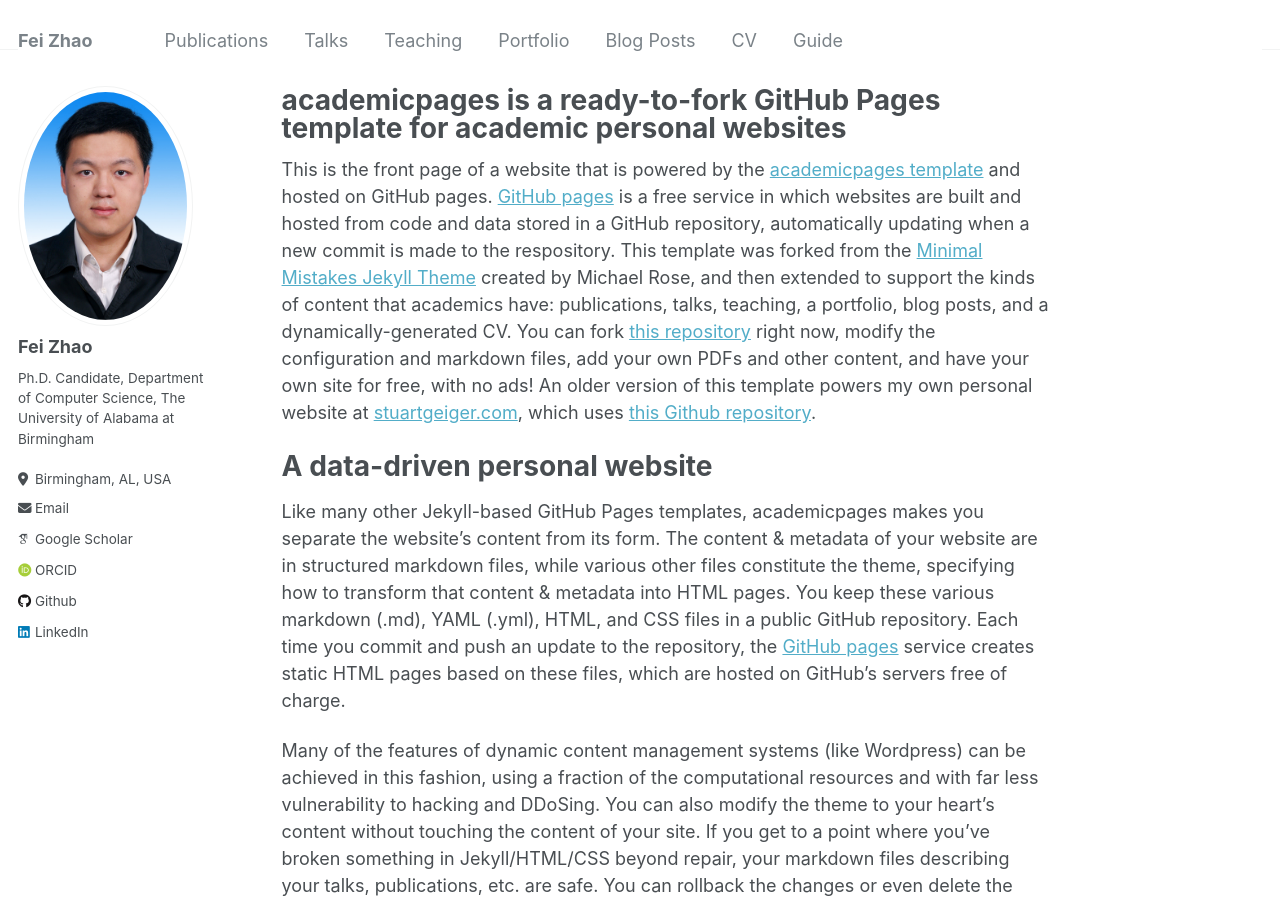
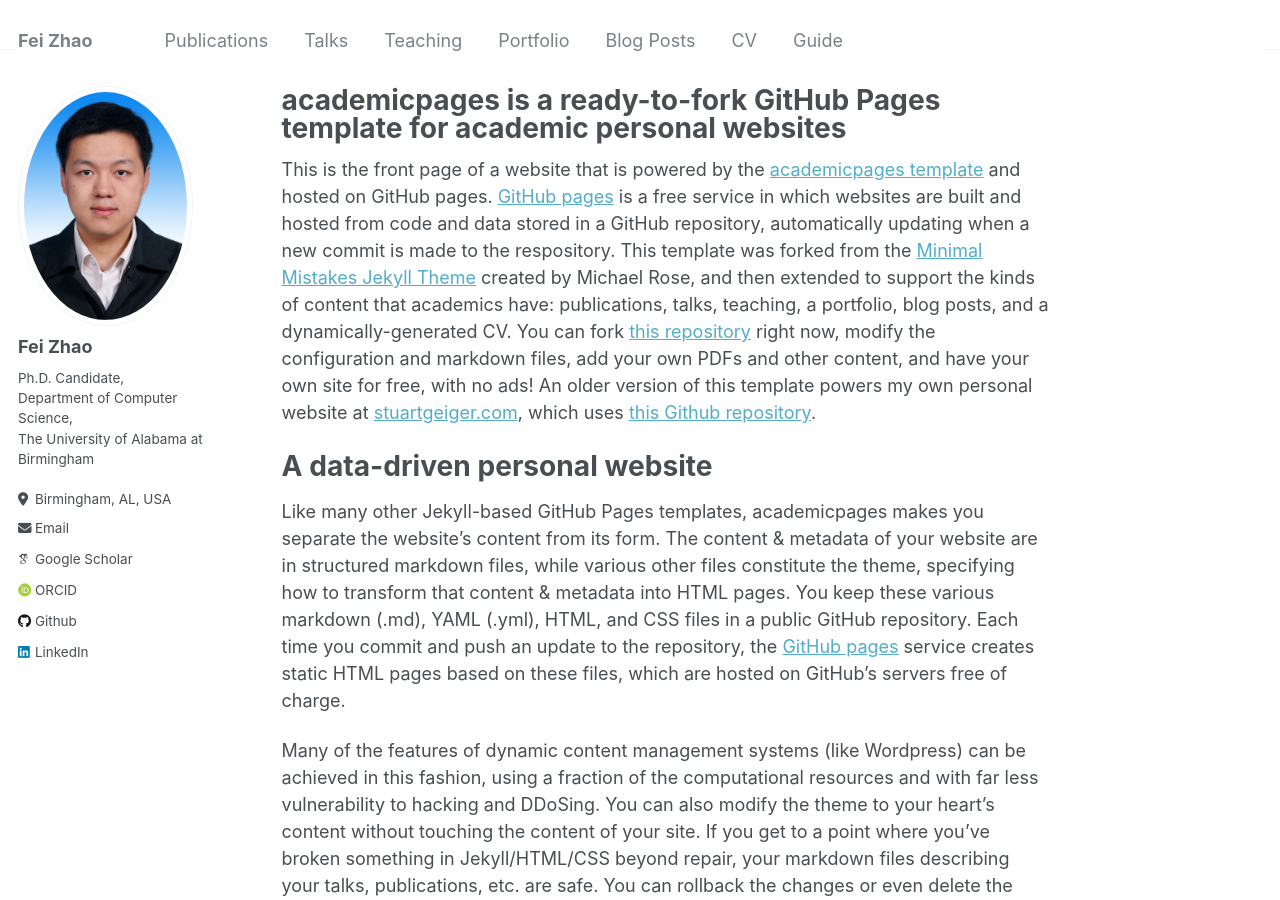
Before and after one commit to feizhao19/feizhao19.github.io, a Jekyll site: the page built from _pages/about.md, in a window 1280 px wide and 900 px high. Built offline with Jekyll 4.4.1, drawn with Linux system fonts in a browser that asks for light colours; some web fonts are replaced; part of the change alters nothing that is shown.

```diff
--- a/_config.yml
+++ b/_config.yml
@@ -24,7 +24,7 @@ author:
   avatar           : "Fei_Zhao.jpg"
   name             : "Fei Zhao"
   pronouns         : # example: "she/her"
-  bio              : "Ph.D. Candidate,\nDepartment of Computer Science,\nThe University of Alabama at Birmingham"
+  bio              : "Ph.D. Candidate,<br>Department of Computer Science,<br>The University of Alabama at Birmingham"
   location         : "Birmingham, AL, USA"
   # employer         : "The University of Alabama at Birmingham"
   uri              : # URL
@@ -42,7 +42,7 @@ author:
   bitbucket        : # Username - Update with your username on the site
   codepen          : # Username
   dribbble         : # Username
-  github           : "https://github.com/feizhao19"
+  github           : "feizhao19"
   kaggle           : # Username
   stackoverflow    : # User number or user number and name (i.e., use "1" or "1/jeff-atwood")
 
```
